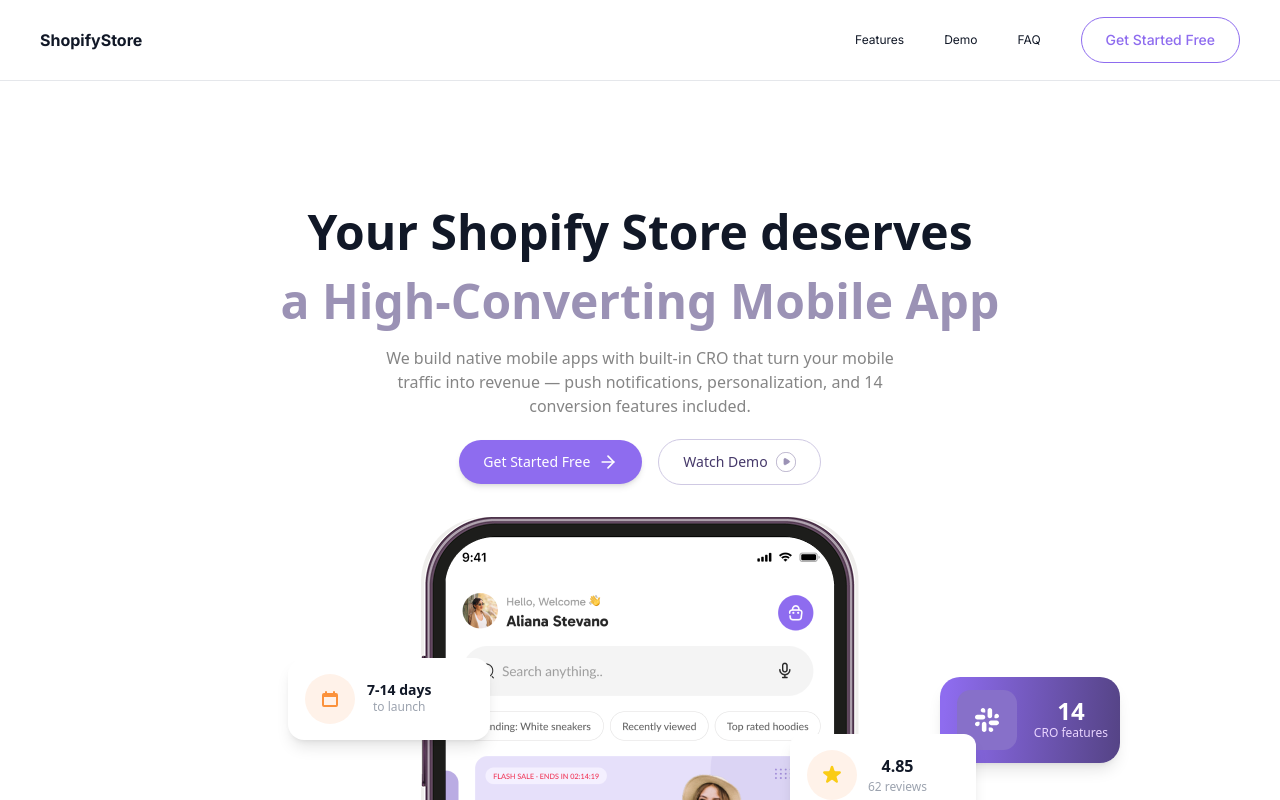
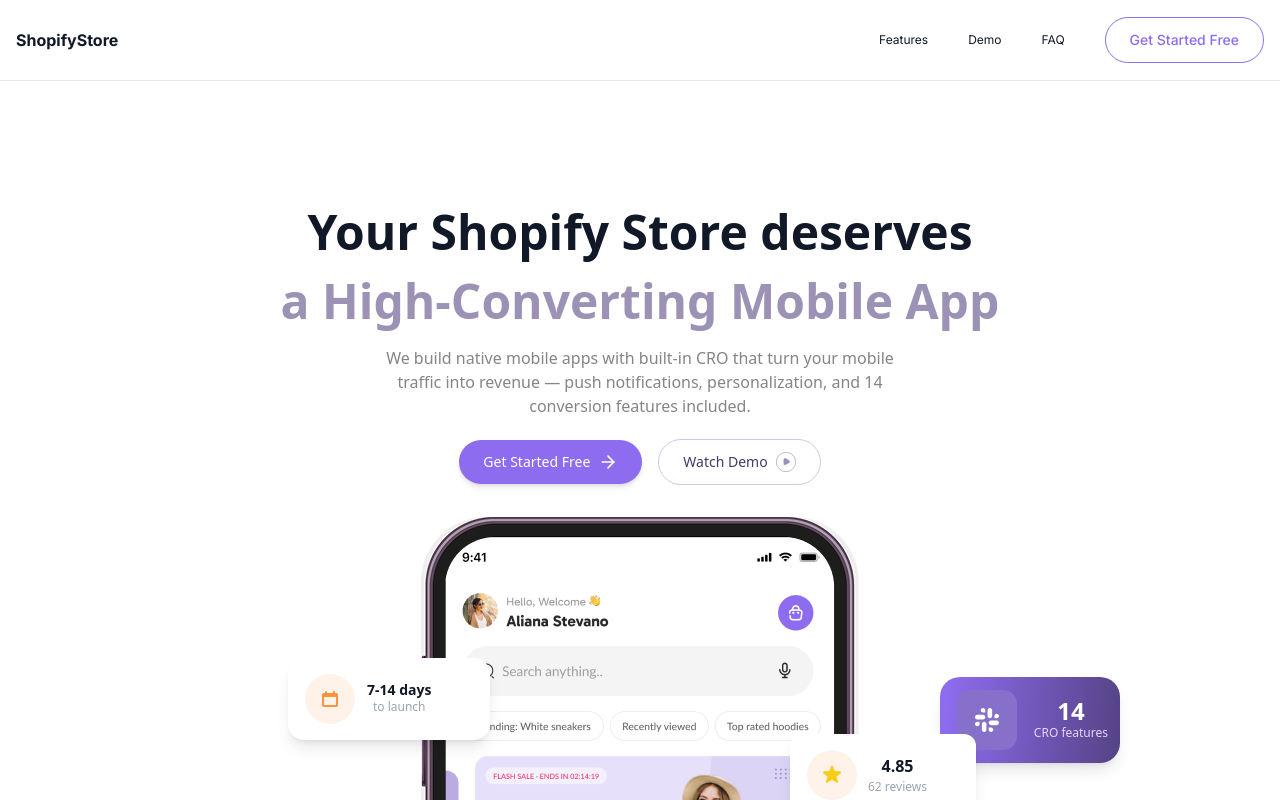
Before and after one commit to Arvind-kathare-dev/shopify-store, a Next.js app: page / in a window 1280 px wide. Shown: the top 800 px of the page. Built offline with nearby package versions, Linux system fonts and the light colour scheme.

Commit message:
bug fixed

```diff
--- a/src/components/Navbar.tsx
+++ b/src/components/Navbar.tsx
@@ -29,7 +29,7 @@
 
   return (
     <>
-    <nav className='w-full'>
+    <nav className='fixed top-0 left-0 w-full z-50 bg-white transition-all duration-300 px-4 '>
       <div className="w-full">
         <div className="flex w-full justify-between items-center h-16 md:h-20">
           {/* Logo */}
```
